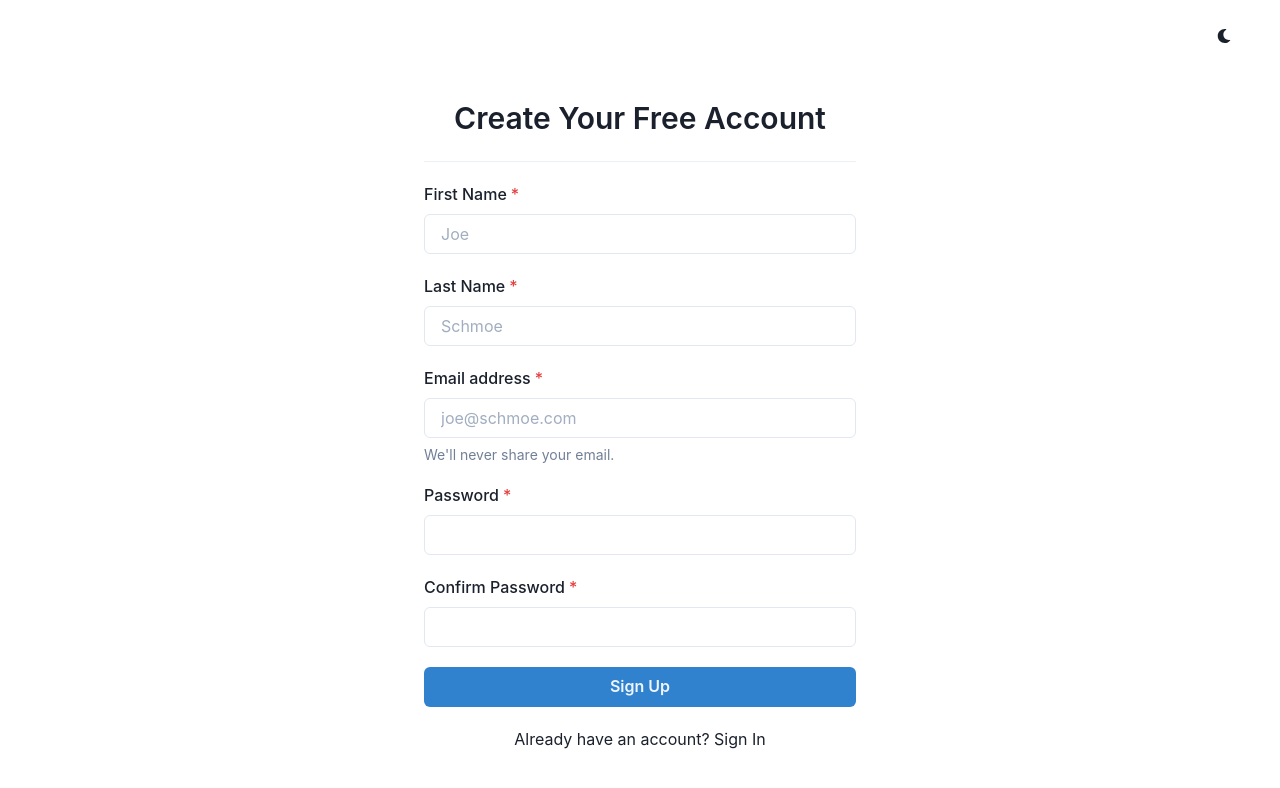
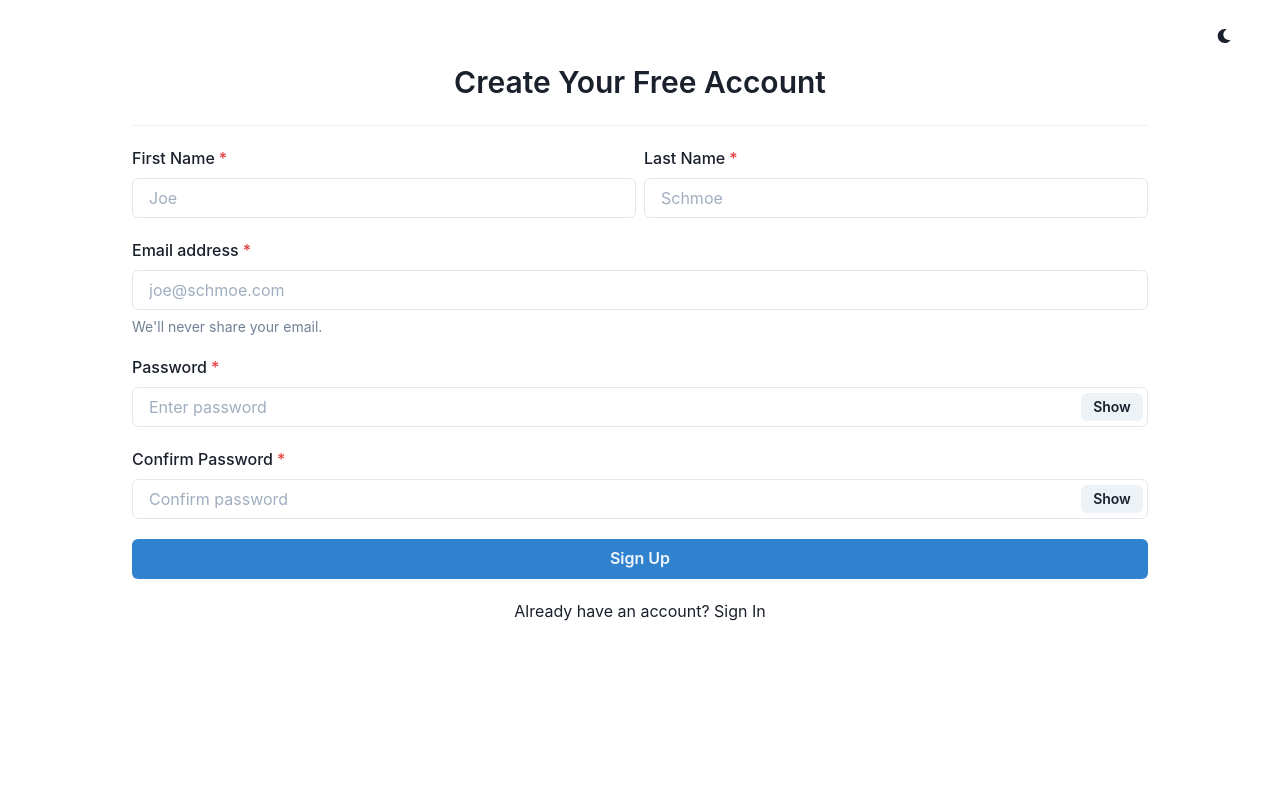
Before and after one commit to VivekAlhat/Mixr, a React (Create React App) app: page /signup in a window 1280 px wide. Shown: the top 788 px of the page. Built offline with nearby package versions, Linux system fonts and the light colour scheme; no server answers.

Commit message:
Implemented Authentication & User Validation | Improved UX

```diff
--- a/src/pages/Dashboard.jsx
+++ b/src/pages/Dashboard.jsx
@@ -1,5 +1,24 @@
+import { Box, Button, Text } from "@chakra-ui/react";
+import { UserContext } from "../context/UserContext";
+import { useHistory } from "react-router-dom";
+import { useSession } from "../hooks/useSession";
+import { signOut } from "../firebase/auth";
+
 const Dashboard = () => {
-  return <div></div>;
+  const history = useHistory();
+  const { user } = useSession(UserContext);
+
+  const handleClick = async () => {
+    await signOut();
+    history.push("/signin");
+  };
+  return (
+    <Box p="10">
+      <Text>User Info</Text>
+      <Text>{JSON.stringify(user)}</Text>
+      <Button onClick={handleClick}>Sign Out</Button>
+    </Box>
+  );
 };
 
 export default Dashboard;
--- a/src/pages/Signin.jsx
+++ b/src/pages/Signin.jsx
@@ -5,20 +5,67 @@ import {
   FormLabel,
   FormHelperText,
   Input,
+  InputGroup,
+  InputRightElement,
   Center,
   Text,
+  useToast,
   useMediaQuery,
   Button,
   Link,
 } from "@chakra-ui/react";
-import { Link as RouteLink } from "react-router-dom";
+import { Link as RouteLink, useHistory } from "react-router-dom";
 import { motion } from "framer-motion";
+import { useState } from "react";
+import { signIn } from "../firebase/auth";
 
 const Signin = () => {
+  const toast = useToast();
+  const history = useHistory();
+  const [show, setShow] = useState(false);
+  const [loading, setLoading] = useState(false);
+  const [formData, setFormData] = useState({
+    email: "",
+    password: "",
+  });
+
   const [notSmallerScreen] = useMediaQuery("(min-width:600px)");
 
-  const handleSubmit = (e) => {
-    e.preventDefault();
+  const handleClick = () => setShow(!show);
+
+  const handleChange = (e) => {
+    const { name, value } = e.target;
+    setFormData((prev) => {
+      return { ...prev, [name]: value };
+    });
+  };
+
+  const handleSubmit = async (e) => {
+    try {
+      setLoading(true);
+      e.preventDefault();
+      await signIn(formData);
+      toast({
+        title: "Signed in successfully!",
+        status: "success",
+        isClosable: true,
+        position: "top-right",
+      });
+      history.push("/dashboard");
+    } catch (err) {
+      toast({
+        title: err.message,
+        status: "error",
+        isClosable: true,
+        position: "top-right",
+      });
+    } finally {
+      setFormData({
+        email: "",
+        password: "",
+      });
+      setLoading(false);
+    }
   };
 
   return (
@@ -43,15 +90,32 @@ const Signin = () => {
           <FormControl id="email" isRequired>
             <FormLabel>Email address</FormLabel>
             <Input
+              name="email"
               type="email"
               autoComplete="off"
               placeholder="joe@schmoe.com"
+              value={formData.email}
+              onChange={handleChange}
             />
             <FormHelperText>We'll never share your email.</FormHelperText>
           </FormControl>
           <FormControl id="password" isRequired>
             <FormLabel>Password</FormLabel>
-            <Input type="password" />
+            <InputGroup size="md">
+              <Input
+                pr="4.5rem"
+                name="password"
+                type={show ? "text" : "password"}
+                placeholder="Enter password"
+                value={formData.password}
+                onChange={handleChange}
+              />
+              <InputRightElement width="4.5rem">
+                <Button h="1.75rem" size="sm" onClick={handleClick}>
+                  {show ? "Hide" : "Show"}
+                </Button>
+              </InputRightElement>
+            </InputGroup>
           </FormControl>
           <Button
             bgColor="blue.500"
@@ -60,6 +124,8 @@ const Signin = () => {
             alignSelf="flex-start"
             type="submit"
             _hover={{ bg: "blue.600", color: "whiteAlpha" }}
+            isLoading={loading ? true : false}
+            loadingText="Signing In"
           >
             Sign In
           </Button>
--- a/src/pages/Signup.jsx
+++ b/src/pages/Signup.jsx
@@ -5,19 +5,29 @@ import {
   FormLabel,
   FormHelperText,
   Input,
+  InputGroup,
+  InputRightElement,
   Center,
   Text,
+  HStack,
+  useToast,
   useMediaQuery,
   Button,
   Link,
 } from "@chakra-ui/react";
-import { Link as RouteLink } from "react-router-dom";
+import { Link as RouteLink, useHistory } from "react-router-dom";
 import { useState } from "react";
 import { motion } from "framer-motion";
+import { signUp } from "../firebase/auth";
 
 const Signup = () => {
+  const toast = useToast();
+  const history = useHistory();
   const [notSmallerScreen] = useMediaQuery("(min-width:600px)");
 
+  const [show, setShow] = useState(false);
+  const [loading, setLoading] = useState(false);
+  const [passErr, setPassErr] = useState(false);
   const [formData, setFormData] = useState({
     fname: "",
     lname: "",
@@ -33,9 +43,38 @@ const Signup = () => {
     });
   };
 
-  const handleSubmit = (e) => {
+  const handleClick = () => setShow(!show);
+
+  const handleSubmit = async (e) => {
+    try {
+      setLoading(true);
       e.preventDefault();
-    console.log(formData);
+      if (formData.password !== formData.cpassword) {
+        setPassErr(true);
+        toast({
+          title: "Both passwords should match",
+          status: "error",
+          isClosable: true,
+          position: "top-right",
+        });
+      } else {
+        await signUp(formData);
+        toast({
+          title: "Account created!",
+          status: "success",
+          isClosable: true,
+          position: "top-right",
+        });
+        history.push("/signin");
+      }
+    } catch (err) {
+      toast({
+        title: err.message,
+        status: "error",
+        isClosable: true,
+        position: "top-right",
+      });
+    } finally {
       setFormData({
         fname: "",
         lname: "",
@@ -43,6 +82,8 @@ const Signup = () => {
         password: "",
         cpassword: "",
       });
+      setLoading(false);
+    }
   };
 
   return (
@@ -52,10 +93,10 @@ const Signup = () => {
       initial={{ y: "-200vw" }}
       animate={{ y: 0 }}
       exit={{ y: "-200vw" }}
-      transition={{ type: "spring", duration: 1, bounce: "0.2" }}
+      transition={{ type: "spring", duration: 0.5, bounce: "0.2" }}
     >
       <Center mt="1" mb="5">
-        <VStack w="lg" spacing="5" p={notSmallerScreen ? "10" : "5"}>
+        <VStack w="5xl" spacing="5" p={notSmallerScreen ? "1" : "5"}>
           <Text
             textTransform="capitalize"
             fontSize={notSmallerScreen ? "3xl" : "xl"}
@@ -64,6 +105,7 @@ const Signup = () => {
             Create your free account
           </Text>
           <Divider />
+          <HStack alignSelf="flex-start" w="full">
             <FormControl id="fname" isRequired>
               <FormLabel>First Name</FormLabel>
               <Input
@@ -86,6 +128,7 @@ const Signup = () => {
                 onChange={handleChange}
               />
             </FormControl>
+          </HStack>
           <FormControl id="email" isRequired>
             <FormLabel>Email address</FormLabel>
             <Input
@@ -100,23 +143,41 @@ const Signup = () => {
           </FormControl>
           <FormControl id="password" isRequired>
             <FormLabel>Password</FormLabel>
+            <InputGroup size="md">
               <Input
                 name="password"
-              type="password"
-              autoComplete="off"
+                pr="4.5rem"
+                type={show ? "text" : "password"}
+                placeholder="Enter password"
                 value={formData.password}
                 onChange={handleChange}
+                isInvalid={passErr ? true : false}
               />
+              <InputRightElement width="4.5rem">
+                <Button h="1.75rem" size="sm" onClick={handleClick}>
+                  {show ? "Hide" : "Show"}
+                </Button>
+              </InputRightElement>
+            </InputGroup>
           </FormControl>
           <FormControl id="cpassword" isRequired>
             <FormLabel>Confirm Password</FormLabel>
+            <InputGroup size="md">
               <Input
                 name="cpassword"
-              type="password"
-              autoComplete="off"
+                pr="4.5rem"
+                type={show ? "text" : "password"}
+                placeholder="Confirm password"
                 value={formData.cpassword}
                 onChange={handleChange}
+                isInvalid={passErr ? true : false}
               />
+              <InputRightElement width="4.5rem">
+                <Button h="1.75rem" size="sm" onClick={handleClick}>
+                  {show ? "Hide" : "Show"}
+                </Button>
+              </InputRightElement>
+            </InputGroup>
           </FormControl>
           <Button
             bgColor="blue.500"
@@ -125,6 +186,8 @@ const Signup = () => {
             alignSelf="flex-start"
             type="submit"
             _hover={{ bg: "blue.600", color: "whiteAlpha" }}
+            isLoading={loading ? true : false}
+            loadingText="Submitting"
           >
             Sign Up
           </Button>
```
Lines whose indentation alone changed are shown as unchanged.
